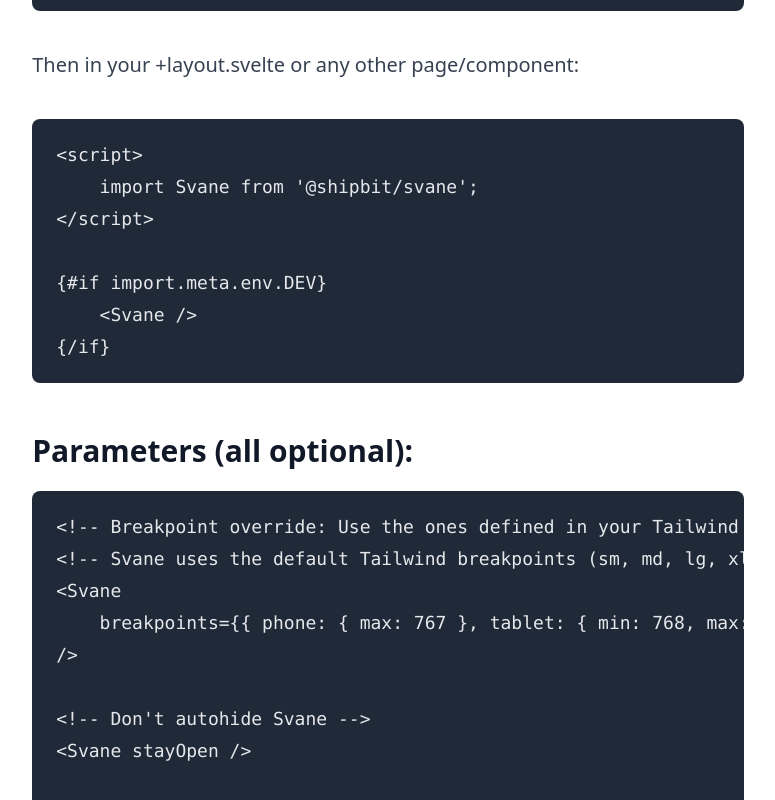
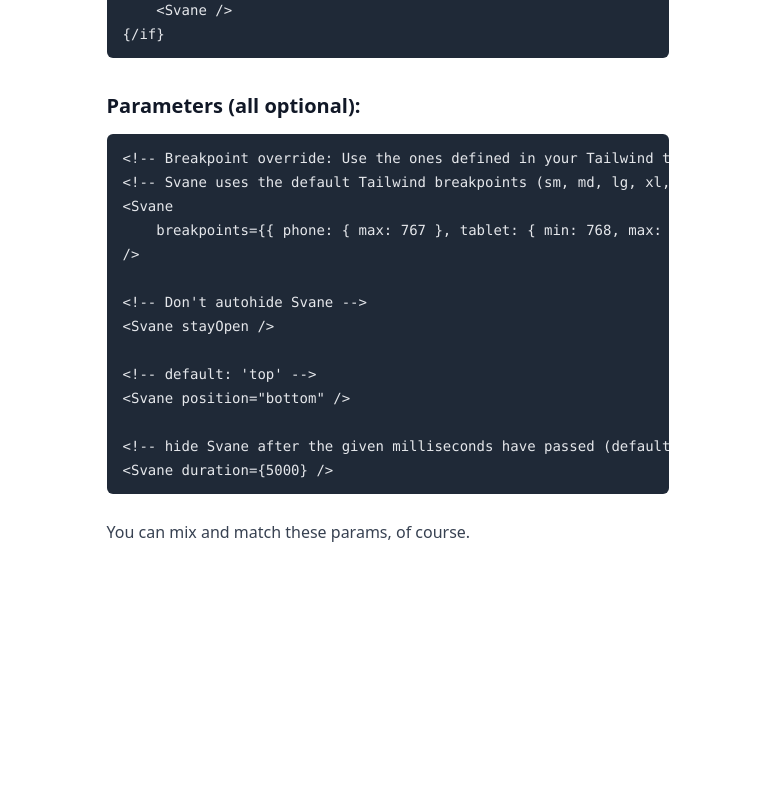
Before and after one commit to ShipBit/svane, a SvelteKit app: page / in a window 1280 px wide. Shown: the part 880-1680 px from the top of the page, without its empty margins (252-1027 px from the left). After the commit the page ends 1442 px from the top, so only its background shows below. Built offline with nearby package versions, Linux system fonts and the light colour scheme.

Commit message:
add custom Tailwind screen config for testing

```diff
--- a/tailwind.config.js
+++ b/tailwind.config.js
@@ -4,7 +4,11 @@ import typography from '@tailwindcss/typography';
 export default {
 	content: ['./src/**/*.{html,js,svelte,ts}'],
 	theme: {
-		extend: {}
+		screens: {
+			phone: '576px',
+			tablet: '1024px',
+			desktop: '1440px'
+		}
 	},
 	plugins: [typography()]
 };
```
